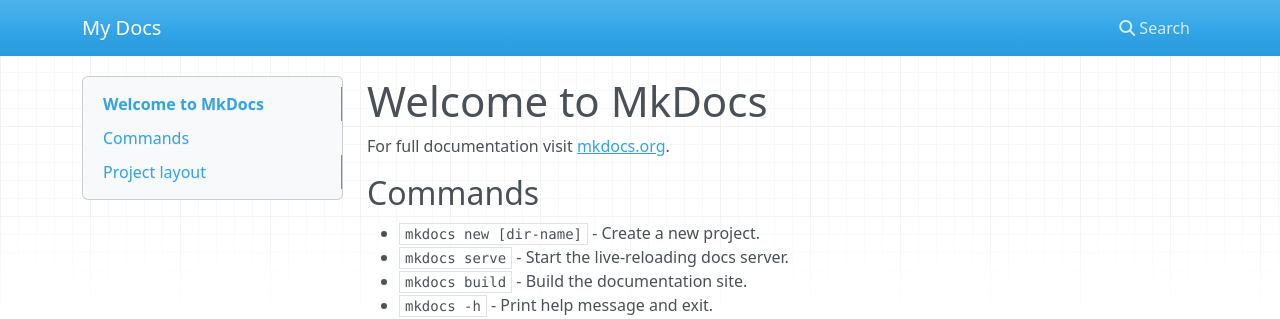
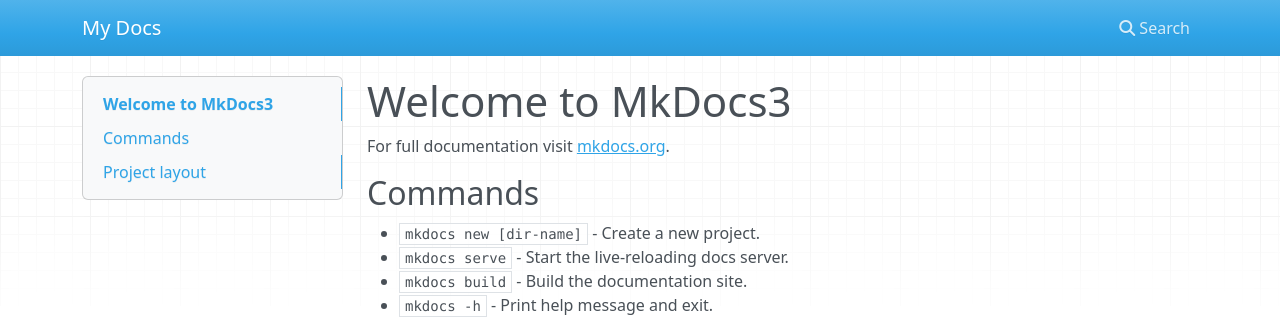
Before and after one commit to VJSANTONJA/sge-2dam, an MkDocs documentation site: the page built from docs/index.md, in a window 1280 px wide. Shown: the top 319 px of the page. Built offline with MkDocs 1.6.1, drawn with Linux system fonts in a browser that asks for light colours; nearby versions of some CDN libraries.

Commit message:
Primer commit

```diff
--- a/docs/index.md
+++ b/docs/index.md
@@ -1,4 +1,4 @@
-# Welcome to MkDocs
+# Welcome to MkDocs3
 
 For full documentation visit [mkdocs.org](https://www.mkdocs.org).
 
```
